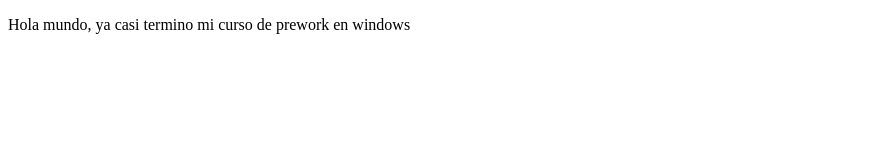
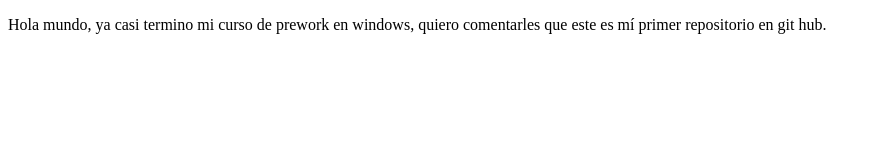
Before and after one commit to samferms/demoprework, a plain HTML site: page index.html in a window 1280 px wide. Shown: the whole page, without its empty margins (0-876 px from the left). Drawn offline with Linux system fonts and the light colour scheme.

Commit message:
cambios agregados al repositorio

```diff
--- a/index.html
+++ b/index.html
@@ -8,7 +8,8 @@
 <body>
     <p>
         Hola mundo, ya casi termino mi
-        curso de prework en windows
+        curso de prework en windows, quiero comentarles que este es mí
+        primer repositorio en git hub.
     </p>
 </body>
 </html>
```
